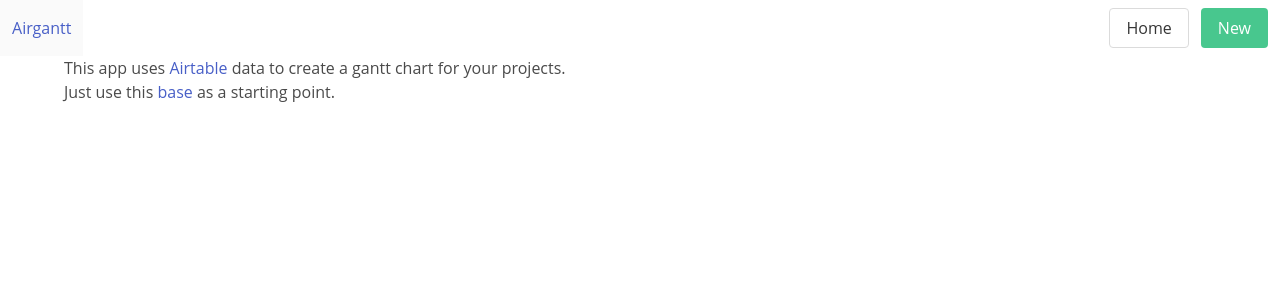
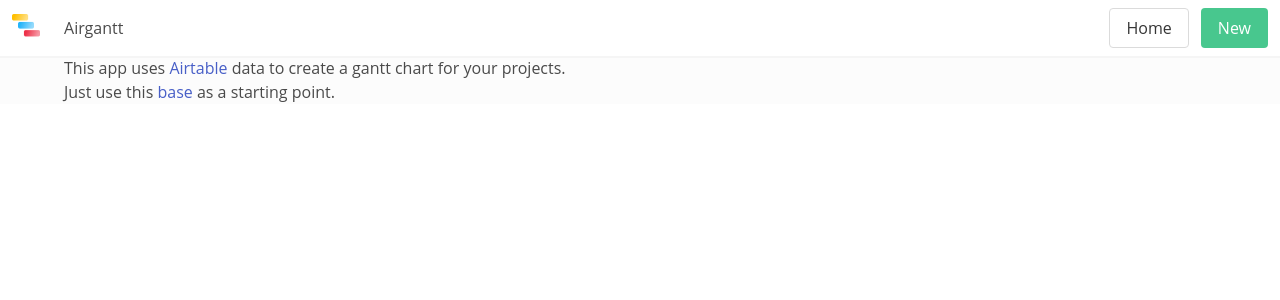
Before and after one commit to daveaseeman/airgantt, a Flask app: page / in a window 1280 px wide. Shown: the top 300 px of the page. Run offline with Flask 2, Linux system fonts and the light colour scheme; some libraries are stand-ins or nearby versions; some web fonts are replaced.

Commit message:
added logo

```diff
--- a/templates/head.html
+++ b/templates/head.html
@@ -1,5 +1,6 @@
 <head>
     <title>Airgantt</title>
+    <link rel="icon" href="{{url_for('static', filename='img/favicon.png')}}">
     <link rel="stylesheet" href="https://cdnjs.cloudflare.com/ajax/libs/bulma/0.4.3/css/bulma.min.css">
     <link rel="stylesheet" type="text/css" href="{{ url_for('static', filename='app.css') }}">
 </head>
--- a/templates/header.html
+++ b/templates/header.html
@@ -1,9 +1,9 @@
-<nav class="navbar">
-    <!-- <div class="navbar-brand">
+<nav class="navbar" style="box-shadow: rgba(0, 0, 0, 0.027) 0px 2px 0px 0px;">
+    <div class="navbar-brand">
         <a class="navbar-item" href="/">
-          <img src="h" alt="" />
+          <img src="{{url_for('static', filename='img/airgantt.png')}}"/>
         </a>
-    </div> -->
+    </div>
     <div class="navbar-menu">
         <div class="navbar-start">
             <a class="navbar-item" href="/">
--- a/templates/layout.html
+++ b/templates/layout.html
@@ -1,9 +1,10 @@
 <!doctype html>
 <html>
     {% include 'head.html' %}
-    {% include 'header.html' %}
-    <body>
+    <body style="background-color: rgb(252, 252, 252);">
+        {% include 'header.html' %}
         {% block body %}
+        <!-- Page Content -->
         {% endblock %}
         {% include 'javascripts.html' %}
     </body>
```
Also changed, not shown: static/img/airgantt.png (added), static/img/favicon.png (added).
